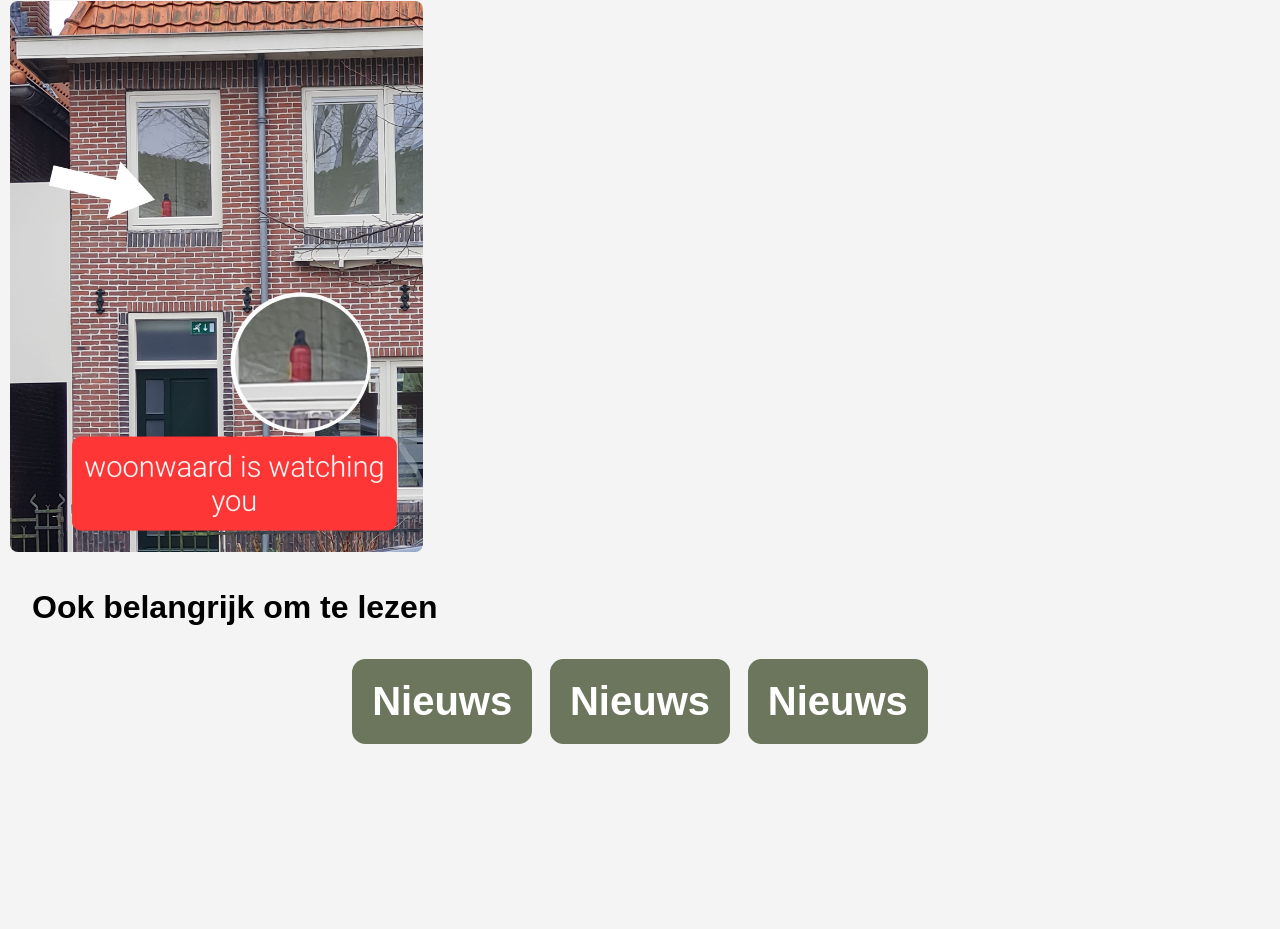
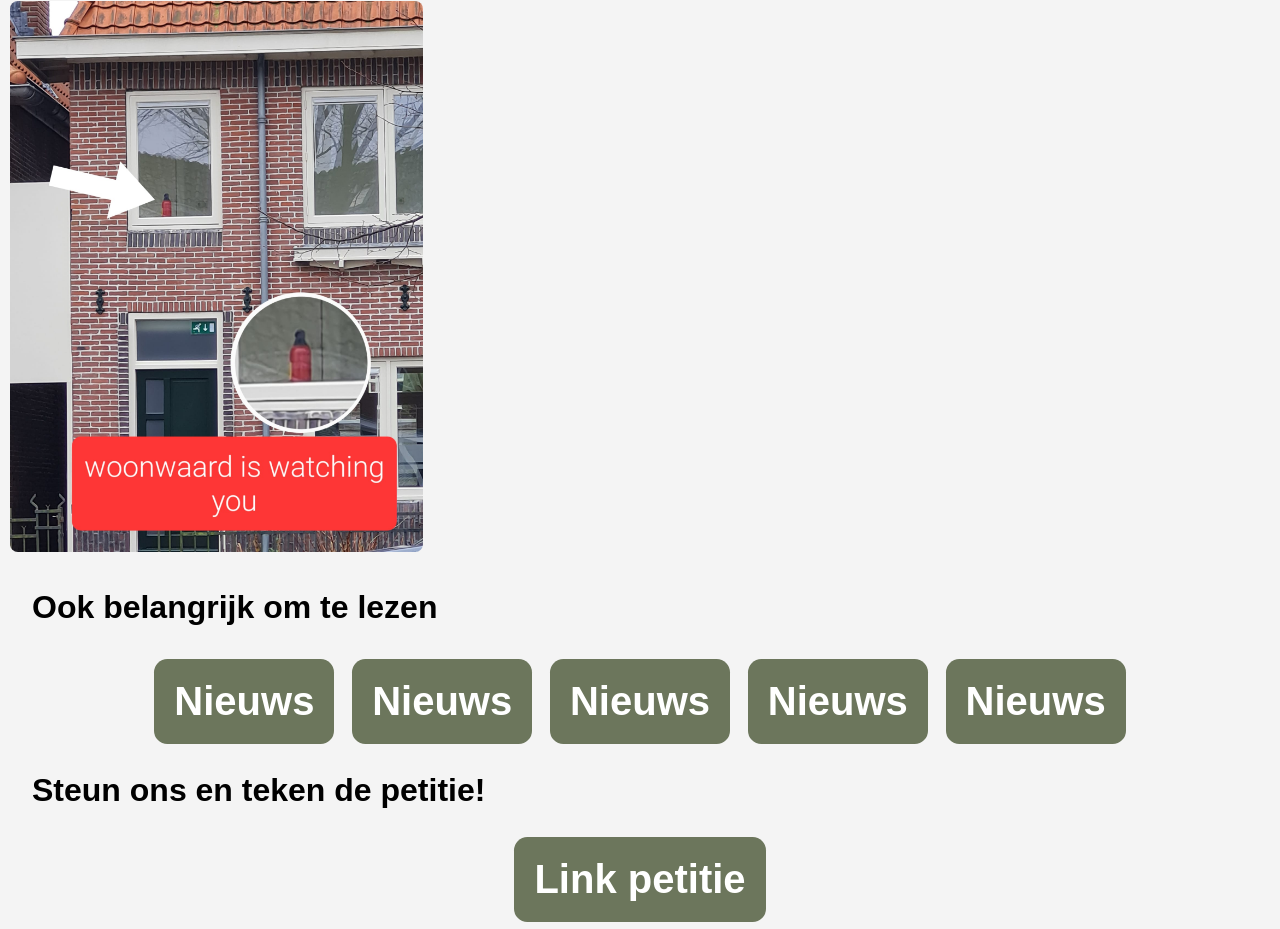
Before and after one commit to tejuko/WOONWAARD, a plain HTML site: page index.html in a window 1280 px wide. Shown: the part 5297-6226 px from the top of the page. Before the commit the page ends 6048 px from the top, so only its background shows below. Drawn offline with Linux system fonts and the light colour scheme.

Commit message:
linkejs petitite

```diff
--- a/index.html
+++ b/index.html
@@ -63,15 +63,25 @@
                 Nieuws
             </a>
         </button>
+        <button>
+            <a href="https://nos.nl/l/2556377">
+                Nieuws
+            </a>
+        </button>
+        <button>
+            <a href="https://nos.nl/l/2554988">
+                Nieuws
+            </a>
+        </button>
     </section>
 
-    <!-- <h1>Steun ons en teken de petitie!</h1>
+    <h1>Steun ons en teken de petitie!</h1>
 
     <form>
         <button class="petitie">
-            <a href="link">Link petitie</a>
+            <a href="https://petities.nl/petitions/geef-de-westerweg-in-alkmaar-een-veilige-bestemming?locale=nl">Link petitie</a>
         </button>
-    </form> -->
+    </form>
 
 </body>
 </html>
```
